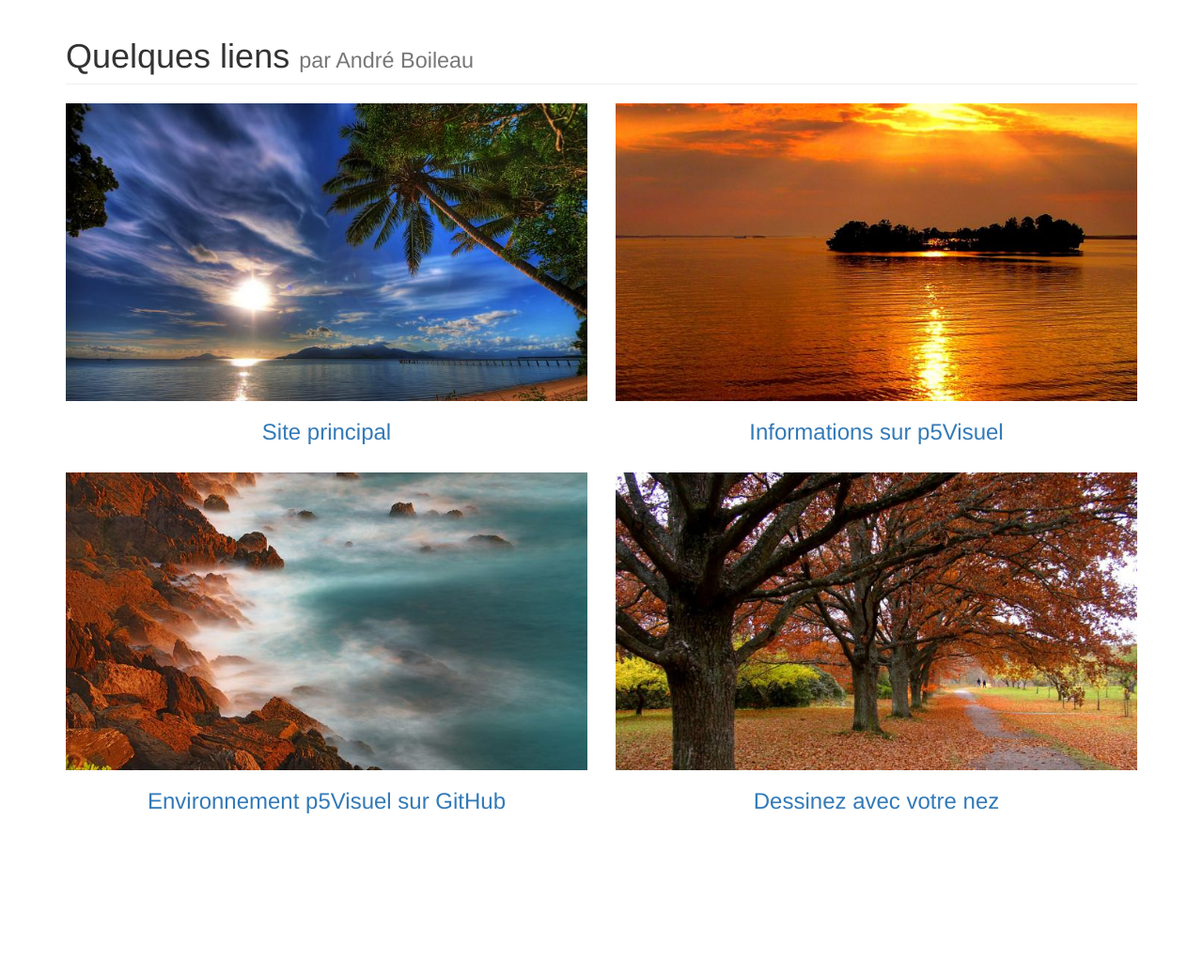
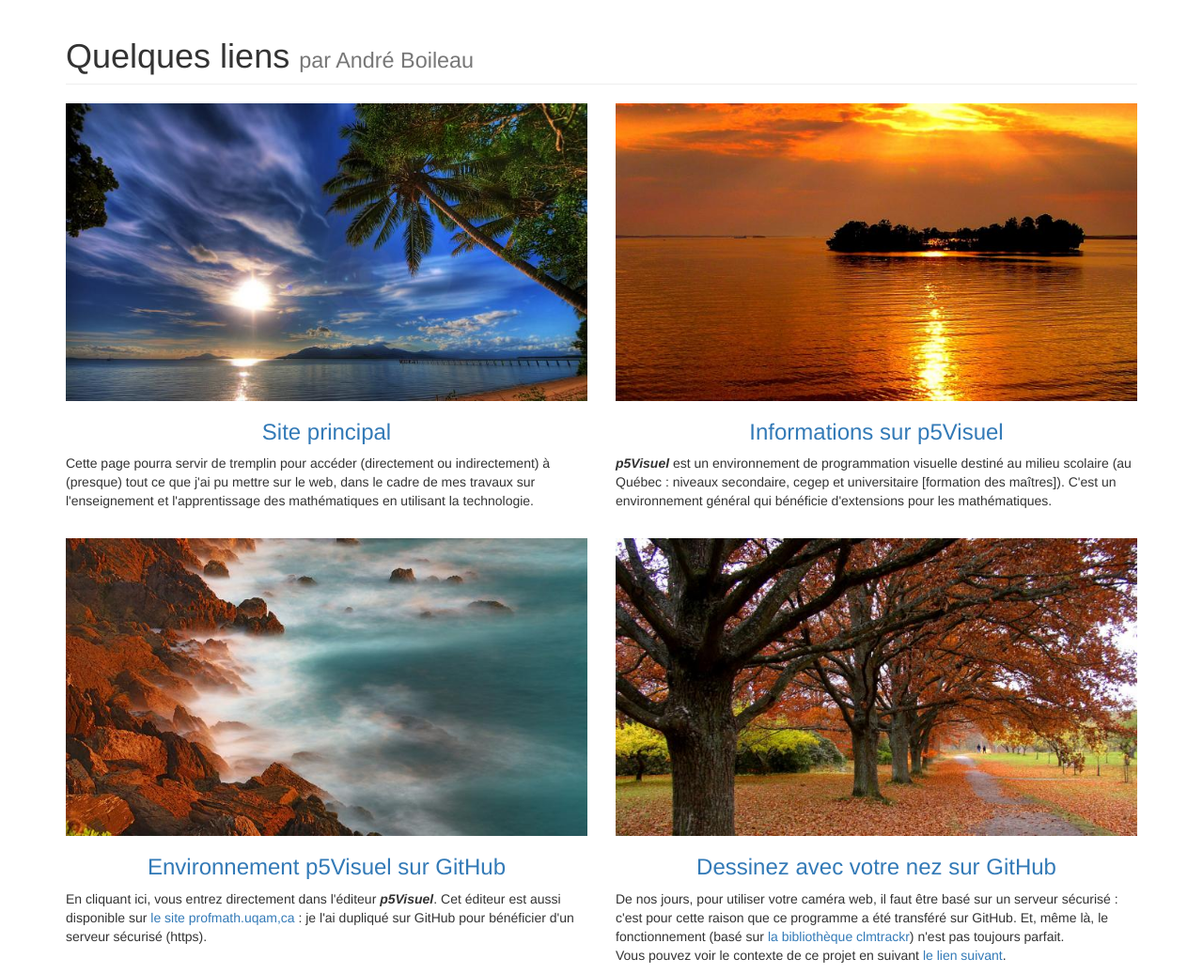
Before and after one commit to AndreBoileau/info, a plain HTML site: page index.html in a window 1280 px wide. Shown: the whole page at 94% size. Before the commit the page ends 877 px from the top, so only its background shows below. Drawn offline with Linux system fonts and the light colour scheme.

Commit message:
commentaires

```diff
--- a/index.html
+++ b/index.html
@@ -28,7 +28,7 @@
                 <h3 style="text-align:center">
                     <a href="http://profmath.uqam.ca/~boileau" target="_blank">Site principal</a>
                 </h3>
-                <p></p>
+                <p>Cette page pourra servir de tremplin pour accéder (directement ou indirectement) à (presque) tout ce que j'ai pu mettre sur le web, dans le cadre de mes travaux sur l'enseignement et l'apprentissage des mathématiques en utilisant la technologie.</p>
             </div>
             <div class="col-md-6 portfolio-item">
                 <a href="http://profmath.uqam.ca/~boileau/p5VisuelWeb" target="_blank">
@@ -37,7 +37,7 @@
                 <h3 style="text-align:center">
                     <a href="http://profmath.uqam.ca/~boileau/p5VisuelWeb" target="_blank">Informations sur p5Visuel</a>
                 </h3>
-                <p></p>
+                <p><i><b>p5Visuel</b></i> est un environnement de programmation visuelle destiné au milieu scolaire (au Québec : niveaux secondaire, cegep et universitaire [formation des maîtres]). C'est un environnement général qui bénéficie d'extensions pour les mathématiques.</p>
             </div>
         </div>
 <br />
@@ -50,16 +50,17 @@
                 <h3 style="text-align:center">
                     <a href="https://andreboileau.github.io/p5Visuel" target="_blank">Environnement p5Visuel sur GitHub</a>
                 </h3>
-                <p></p>
+                <p>En cliquant ici, vous entrez directement dans l'éditeur <i><b>p5Visuel</b></i>. Cet éditeur est aussi disponible sur <a href="http://profmath.uqam.ca/~boileau/p5VisuelWEB/p5Visuel/edition.html" target="_blank">le site profmath.uqam,ca</a> : je l'ai dupliqué sur GitHub pour bénéficier d'un serveur sécurisé (https).</p>
             </div>
             <div class="col-md-6 portfolio-item">
                 <a href="https://andreboileau.github.io/dessiNEZ" target="_blank">
                     <img class="img-responsive" src="images/4.jpg"" alt="">
                 </a>
                 <h3 style="text-align:center">
-                    <a href="https://andreboileau.github.io/dessiNEZ" target="_blank">Dessinez avec votre nez</a>
+                    <a href="https://andreboileau.github.io/dessiNEZ" target="_blank">Dessinez avec votre nez sur GitHub</a>
                 </h3>
-                <p></p>
+                <p>De nos jours, pour utiliser votre caméra web, il faut être basé sur un serveur sécurisé : c'est pour cette raison que ce programme a été transféré sur GitHub. Et, même là, le fonctionnement (basé sur <a href="https://github.com/auduno/clmtrackr" target="_blank">la bibliothèque clmtrackr</a>) n'est pas toujours parfait.<br />
+                Vous pouvez voir le contexte de ce projet en suivant <a href="http://profmath.uqam.ca/~boileau/Nouvelles/nouv84.php" target="_blank">le lien suivant</a>.</p>
             </div>
         </div>
 </body>
```
Also changed, not shown: 1 other file.
